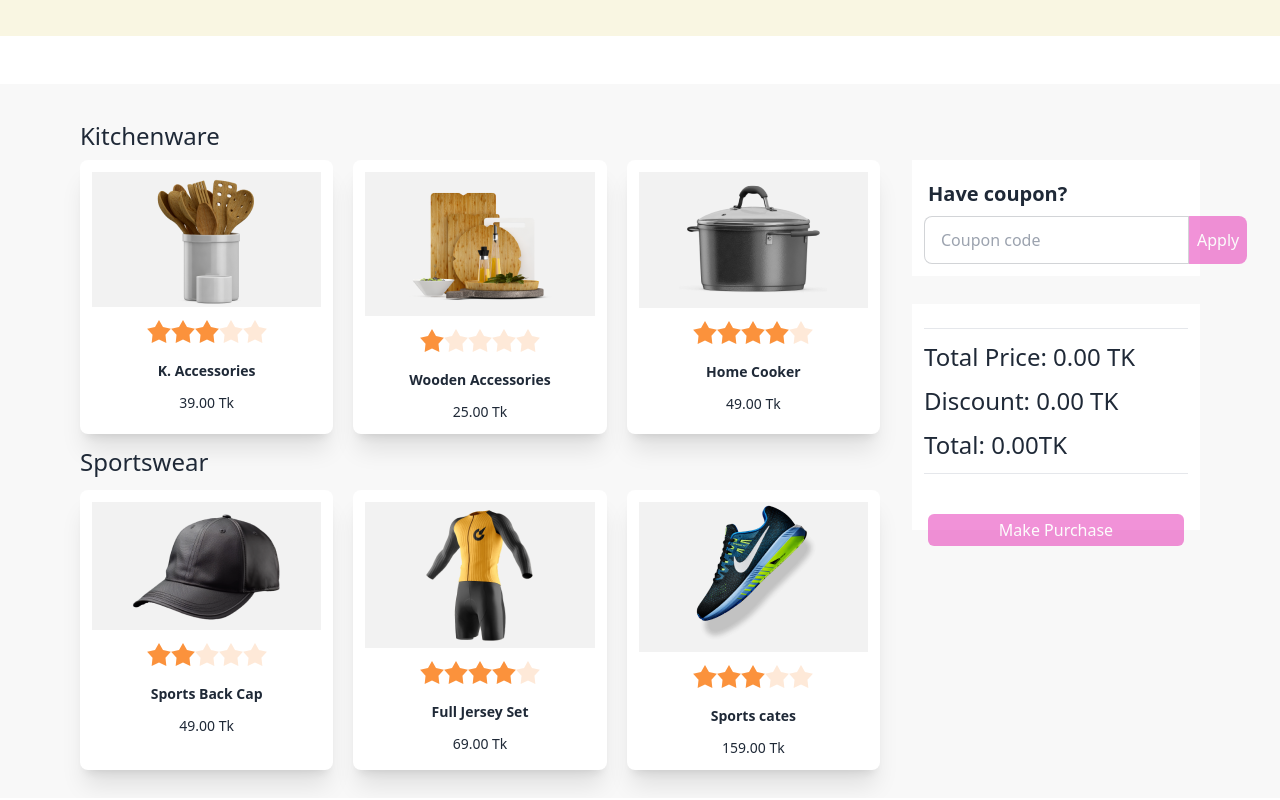
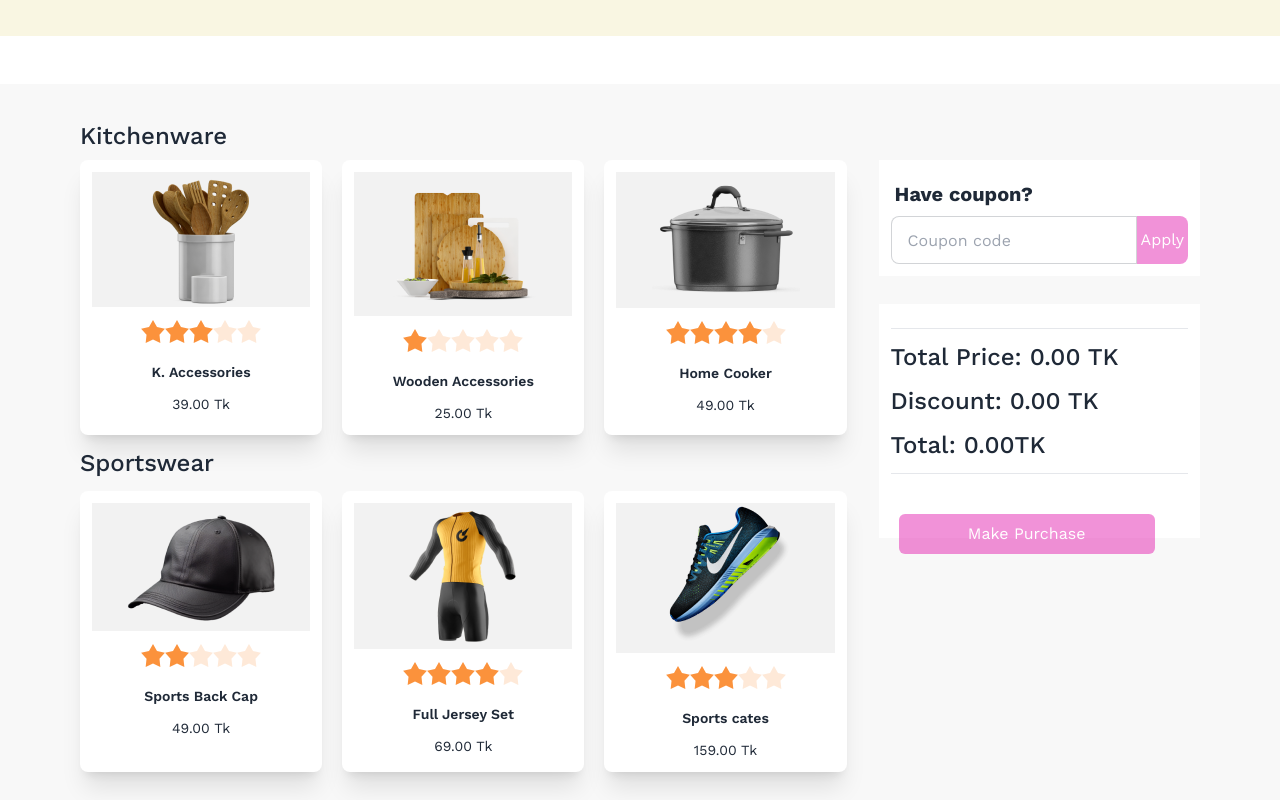
Before and after one commit to nayon117/summer-sale-js, a plain HTML site: page index.html in a window 1280 px wide. Shown: the part 546-1346 px from the top of the page. Drawn offline with nearby package versions, Linux system fonts and the light colour scheme.

Commit message:
some modifications

```diff
--- a/index.html
+++ b/index.html
@@ -6,8 +6,17 @@
     <title>85-summer-sale</title>
     <link href="https://cdn.jsdelivr.net/npm/daisyui@3.5.1/dist/full.css" rel="stylesheet" type="text/css" />
     <script src="https://cdn.tailwindcss.com"></script>
+    <!-- google font  -->
+    <link rel="preconnect" href="https://fonts.googleapis.com">
+     <link rel="preconnect" href="https://fonts.gstatic.com" crossorigin>
+    <link href="https://fonts.googleapis.com/css2?family=Work+Sans:wght@400;500;600;700&display=swap" rel="stylesheet">
+    <style>
+      .work-sans{
+        font-family: 'Work Sans', sans-serif;
+      }
+    </style>
 </head>
-<body>
+<body class="work-sans">
 <header class="bg-[#F9F6E2]">
     <div class="container mx-auto flex flex-col items-center md:flex-row gap-5 px-4 md:px-8 lg:px-20 py-4">
         <div class="flex-1  space-y-8">
@@ -30,7 +39,7 @@
           <!-- 1st three div  -->
           <div class="grid grid-cols-1 md:grid-cols-3  gap-5">
               <!-- first card  -->
-            <div onclick="clickHandler(this)" class=" rounded-lg bg-base-100 shadow-xl text-center space-y-3 p-3">
+            <div onclick="clickHandler(this)" class=" rounded-lg bg-base-100 shadow-xl text-center space-y-3 p-3 cursor-pointer">
               <figure class="bg-[#1111110D]"><img class="mx-auto"  src="./images/prod1.png" alt="prod1" /></figure>
               <div class="rating mx-auto ">
                   <input type="radio" name="rating-1" class="mask mask-star-2 bg-orange-400" />
@@ -43,7 +52,7 @@
               <p class="text-sm">39.00 Tk</p>
             </div>
           <!-- second card  -->
-          <div onclick="clickHandler(this)" class=" rounded-lg bg-base-100 shadow-xl text-center space-y-3 p-3">
+          <div onclick="clickHandler(this)" class=" rounded-lg bg-base-100 shadow-xl text-center space-y-3 p-3 cursor-pointer">
               <figure class="bg-[#1111110D]"><img class="mx-auto"  src="./images/prod2.png" alt="prod2" /></figure>
               <div class="rating mx-auto ">
                   <input type="radio" name="rating-2" class="mask mask-star-2 bg-orange-400"  checked />
@@ -56,7 +65,7 @@
               <p class="text-sm">25.00 Tk</p>
             </div>
           <!-- third card  -->
-          <div onclick="clickHandler(this)" class=" rounded-lg bg-base-100 shadow-xl text-center space-y-3 p-3">
+          <div onclick="clickHandler(this)" class=" rounded-lg bg-base-100 shadow-xl text-center space-y-3 p-3 cursor-pointer">
               <figure class="bg-[#1111110D]"><img class="mx-auto"  src="./images/prod3.png" alt="prod3" /></figure>
               <div class="rating mx-auto ">
                   <input type="radio" name="rating-3" class="mask mask-star-2 bg-orange-400"  />
@@ -73,7 +82,7 @@
           <!-- 2nd three div -->
           <div class="grid grid-cols-1 md:grid-cols-3  gap-5">
               <!-- fourth card  -->
-            <div onclick="clickHandler(this)" class=" rounded-lg bg-base-100 shadow-xl text-center space-y-3 p-3">
+            <div onclick="clickHandler(this)" class=" rounded-lg bg-base-100 shadow-xl text-center space-y-3 p-3 cursor-pointer">
               <figure class="bg-[#1111110D]"><img class="mx-auto"  src="./images/prod4.png" alt="prod4" /></figure>
               <div class="rating mx-auto ">
                   <input type="radio" name="rating-4" class="mask mask-star-2 bg-orange-400"  />
@@ -86,7 +95,7 @@
               <p class="text-sm">49.00 Tk</p>
             </div>
           <!-- fifth card  -->
-          <div onclick="clickHandler(this)" class=" rounded-lg bg-base-100 shadow-xl text-center space-y-3 p-3">
+          <div onclick="clickHandler(this)" class=" rounded-lg bg-base-100 shadow-xl text-center space-y-3 p-3 cursor-pointer">
               <figure class="bg-[#1111110D]"><img class="mx-auto"  src="./images/prod5.png" alt="prod5" /></figure>
               <div class="rating mx-auto ">
                   <input type="radio" name="rating-5" class="mask mask-star-2 bg-orange-400"  />
@@ -99,7 +108,7 @@
               <p class="text-sm">69.00 Tk</p>
             </div>
           <!-- sixth card  -->
-          <div onclick="clickHandler(this)" class=" rounded-lg bg-base-100 shadow-xl text-center space-y-3 p-3">
+          <div onclick="clickHandler(this)" class=" rounded-lg bg-base-100 shadow-xl text-center space-y-3 p-3 cursor-pointer">
               <figure class="bg-[#1111110D]"><img class="mx-auto"  src="./images/prod6.png" alt="prod6" /></figure>
               <div class="rating mx-auto ">
                   <input type="radio" name="rating-6" class="mask mask-star-2 bg-orange-400"  />
@@ -114,7 +123,7 @@
           </div>
         </div>
         <!-- calculation div  -->
-        <div class=" mx-auto md:w-72 mt-12  ">
+        <div class=" mx-auto md:w-74 mt-12  ">
           <div class="flex flex-col gap-7">
             <div class="form-control bg-white p-3">
               <label class="label">
@@ -122,10 +131,9 @@
               </label>
               <label class="input-group">
                 <input id="cupon-field" type="text" placeholder="Coupon code" class="input input-bordered" />
-                <button disabled id="cupon-btn" class="bg-[#E527B2] text-white disabled:opacity-50 px-2 py-1">Apply</button>
+                <button disabled id="cupon-btn" class="bg-[#E527B2] text-white disabled:opacity-50 px-1 py-1">Apply</button>
               </label>
             </div>
-
 
               <div class="bg-white p-3 space-y-3 ">
                   <div class="text-xl" id="list-item" ></div>
@@ -134,7 +142,7 @@
                   <h3 class="text-2xl font-medium">Discount: <span id="discount-price">0.00</span> TK</h3>
                   <h3  class="text-2xl font-medium">Total: <span id="grand-total">0.00</span>TK</h3>
                   <hr>
-                  <button disabled id="purchase-btn" class="bg-[#E527B2] text-white px-2 py-1 rounded-md w-64 disabled:opacity-50 relative top-7  left-1" onclick="my_modal_5.showModal()">Make Purchase</button>
+                  <button disabled id="purchase-btn" class="bg-[#E527B2] text-white px-2 py-2 rounded-md w-64 disabled:opacity-50 relative top-7  left-2" onclick="my_modal_5.showModal()">Make Purchase</button>
                   <dialog id="my_modal_5" class="modal modal-bottom sm:modal-middle">
                     <form method="dialog" class="modal-box text-center">
                       <img class="mx-auto" src="./images/congo.png" alt="">
```
